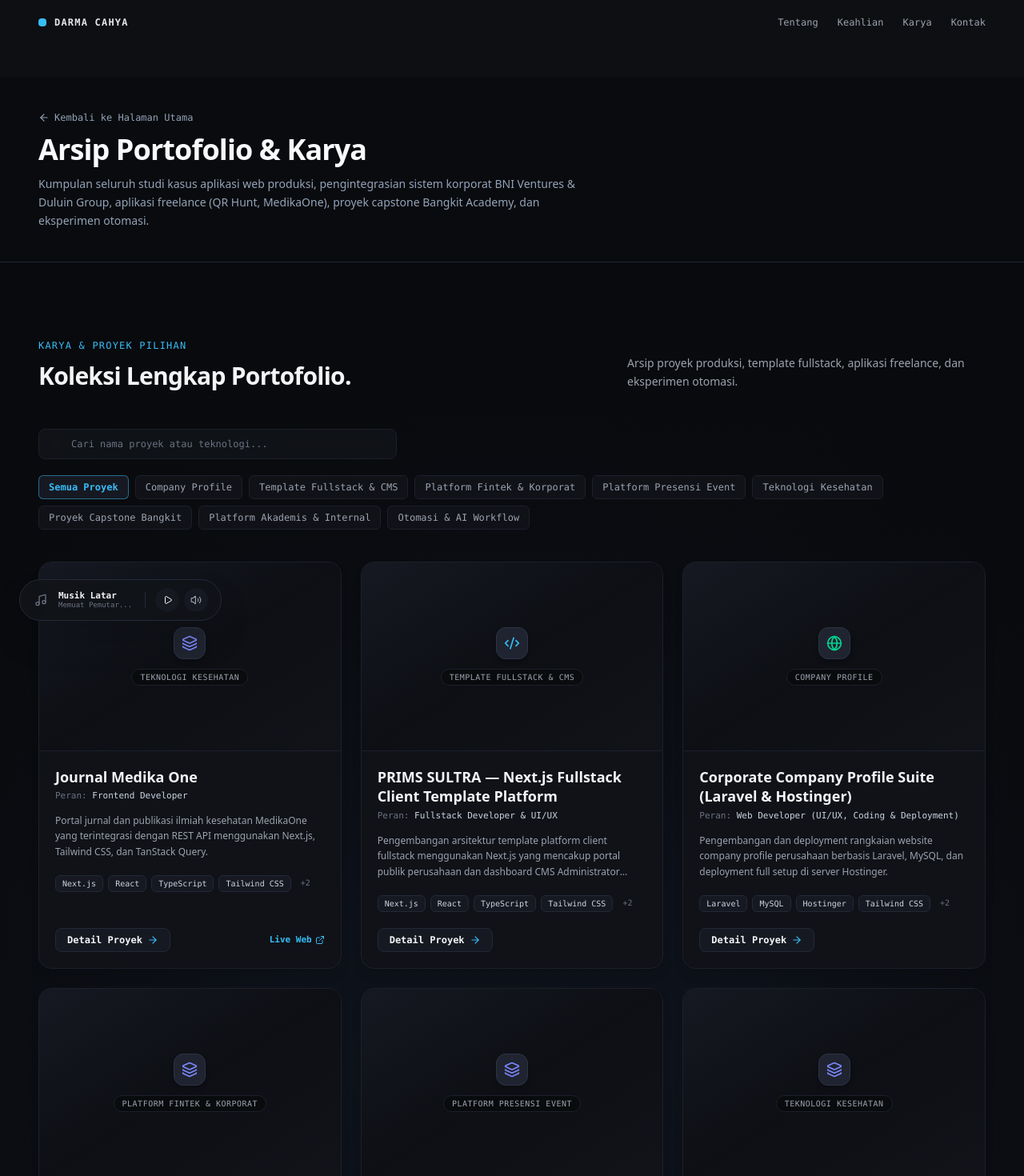
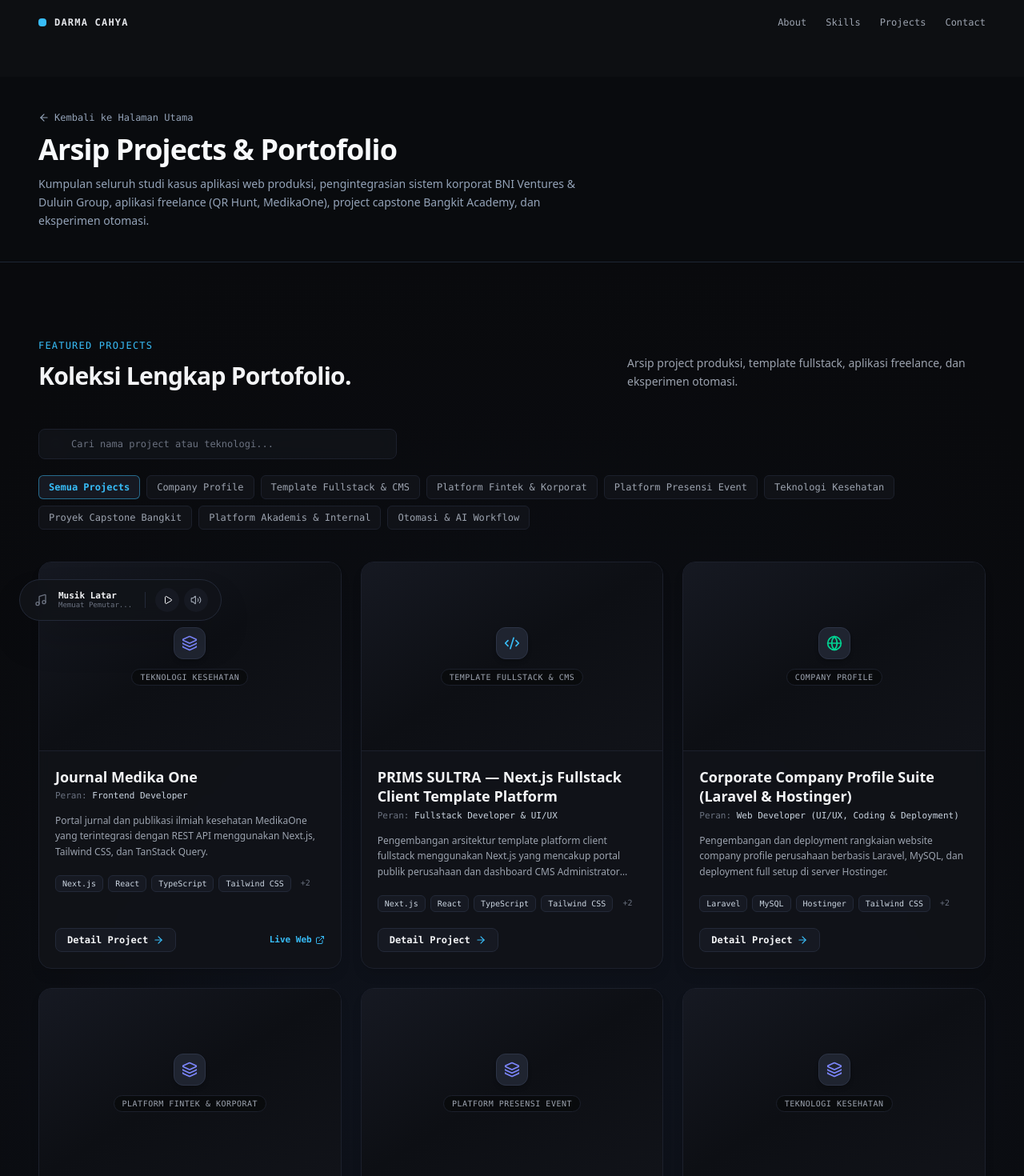
Before and after one commit to DarmaCahya/portofolio-website, a Next.js app: page /projects in a window 1280 px wide. Shown: the top 1470 px of the page at 80% size. Built offline with nearby package versions, Linux system fonts and the light colour scheme.

Commit message:
feat: add core portfolio website components and pages

```diff
--- a/src/app/projects/page.tsx
+++ b/src/app/projects/page.tsx
@@ -6,8 +6,8 @@ import Link from "next/link";
 import { ArrowLeft } from "lucide-react";
 
 export const metadata = {
-  title: "Arsip Karya & Proyek — Darma Cahya",
-  description: "Koleksi lengkap proyek pengembangan web, sistem korporat, aplikasi freelance, dan eksperimen antarmuka oleh Darma Cahya.",
+  title: "Arsip Projects & Portofolio — Darma Cahya",
+  description: "Koleksi lengkap project pengembangan web, sistem korporat, aplikasi freelance, dan eksperimen antarmuka oleh Darma Cahya.",
 };
 
 export default function ProjectsPage() {
@@ -26,10 +26,10 @@ export default function ProjectsPage() {
               <span>Kembali ke Halaman Utama</span>
             </Link>
             <h1 className="text-3xl sm:text-4xl font-bold tracking-tight text-[#f8fafc]">
-              Arsip Portofolio &amp; Karya
+              Arsip Projects &amp; Portofolio
             </h1>
             <p className="text-sm text-[#94a3b8] max-w-2xl font-sans leading-relaxed">
-              Kumpulan seluruh studi kasus aplikasi web produksi, pengintegrasian sistem korporat BNI Ventures &amp; Duluin Group, aplikasi freelance (QR Hunt, MedikaOne), proyek capstone Bangkit Academy, dan eksperimen otomasi.
+              Kumpulan seluruh studi kasus aplikasi web produksi, pengintegrasian sistem korporat BNI Ventures &amp; Duluin Group, aplikasi freelance (QR Hunt, MedikaOne), project capstone Bangkit Academy, dan eksperimen otomasi.
             </p>
           </div>
         </div>
--- a/src/components/AboutSection.tsx
+++ b/src/components/AboutSection.tsx
@@ -11,7 +11,7 @@ export default function AboutSection() {
 
         {/* Section Label */}
         <div className="flex items-center gap-2 mb-3 text-xs font-mono tracking-widest uppercase text-[#38bdf8]">
-          <span>Tentang Saya</span>
+          <span>About Me</span>
         </div>
 
         <div className="grid grid-cols-1 lg:grid-cols-12 gap-10 lg:gap-14 items-start">
--- a/src/components/ContactSection.tsx
+++ b/src/components/ContactSection.tsx
@@ -17,7 +17,7 @@ export default function ContactSection() {
           <div className="space-y-4 max-w-2xl mx-auto">
             <div className="inline-flex items-center gap-2 px-3 py-1 rounded-full bg-[#161922] border border-[#232938] text-xs font-mono text-[#38bdf8]">
               <Icon icon="lucide:message-square" className="w-3.5 h-3.5" />
-              <span>Kontak &amp; Diskusi</span>
+              <span>Contact &amp; Discussion</span>
             </div>
 
             <h2 className="text-3xl sm:text-4xl lg:text-5xl font-bold tracking-tight text-[#f3f4f6]">
@@ -25,7 +25,7 @@ export default function ContactSection() {
             </h2>
 
             <p className="text-sm sm:text-base text-[#9ca3af] leading-relaxed font-sans">
-              Tertarik berdiskusi tentang proyek pengembangan frontend, pembuatan website company profile, atau integrasi API? Saya selalu terbuka untuk komunikasi profesional.
+              Tertarik berdiskusi tentang project pengembangan frontend, pembuatan website company profile, atau integrasi API? Saya selalu terbuka untuk komunikasi profesional.
             </p>
           </div>
 
--- a/src/components/HeroSection.tsx
+++ b/src/components/HeroSection.tsx
@@ -144,7 +144,7 @@ export default function HeroSection() {
                 href="/#projects"
                 className="inline-flex items-center gap-2 px-5 py-2.5 rounded-lg bg-[#38bdf8] hover:bg-[#7dd3fc] text-[#090a0d] font-semibold text-xs font-mono transition-all shadow-lg hover:shadow-cyan-500/20"
               >
-                <span>Lihat Karya &amp; Proyek</span>
+                <span>Lihat Projects</span>
                 <Icon icon="lucide:arrow-down-right" className="w-4 h-4" />
               </a>
 
@@ -153,7 +153,7 @@ export default function HeroSection() {
                 className="inline-flex items-center gap-2 px-5 py-2.5 rounded-lg bg-[#090a0d]/80 hover:bg-[#161922] text-[#e5e7eb] border border-[#262c3d] text-xs font-mono transition-colors backdrop-blur-sm"
               >
                 <Icon icon="lucide:mail" className="w-4 h-4 text-[#9ca3af]" />
-                <span>Kontak &amp; Email</span>
+                <span>Contact &amp; Email</span>
               </a>
             </div>
 
--- a/src/components/Navbar.tsx
+++ b/src/components/Navbar.tsx
@@ -6,10 +6,10 @@ import { Icon } from "@iconify/react";
 import { PERSONAL_INFO } from "@/data/portfolio";
 
 const NAV_LINKS = [
-  { label: "Tentang", href: "/#about" },
-  { label: "Keahlian", href: "/#skills" },
-  { label: "Karya", href: "/#projects" },
-  { label: "Kontak", href: "/#contact" },
+  { label: "About", href: "/#about" },
+  { label: "Skills", href: "/#skills" },
+  { label: "Projects", href: "/#projects" },
+  { label: "Contact", href: "/#contact" },
 ];
 
 export default function Navbar() {
--- a/src/components/ProjectsSection.tsx
+++ b/src/components/ProjectsSection.tsx
@@ -49,16 +49,16 @@ export default function ProjectsSection({ isHomePage = true }: ProjectsSectionPr
         <div className="flex flex-col md:flex-row md:items-end justify-between mb-12 gap-4">
           <div>
             <div className="flex items-center gap-2 mb-3 text-xs font-mono tracking-widest uppercase text-[#38bdf8]">
-              <span>Karya &amp; Proyek Pilihan</span>
+              <span>Featured Projects</span>
             </div>
             <h2 className="text-2xl sm:text-3xl font-bold tracking-tight text-[#f3f4f6]">
-              {isHomePage ? "Proyek Terpilih." : "Koleksi Lengkap Portofolio."}
+              {isHomePage ? "Projects Terpilih." : "Koleksi Lengkap Portofolio."}
             </h2>
           </div>
           <p className="text-sm text-[#9ca3af] max-w-md font-sans leading-relaxed">
             {isHomePage
               ? "Studi kasus aplikasi web produksi, website company profile, template Next.js fullstack, dan pengintegrasian API."
-              : "Arsip proyek produksi, template fullstack, aplikasi freelance, dan eksperimen otomasi."}
+              : "Arsip project produksi, template fullstack, aplikasi freelance, dan eksperimen otomasi."}
           </p>
         </div>
 
@@ -69,7 +69,7 @@ export default function ProjectsSection({ isHomePage = true }: ProjectsSectionPr
               <Search className="w-4 h-4 text-[#6b7280] absolute left-3.5 top-1/2 -translate-y-1/2" />
               <input
                 type="text"
-                placeholder="Cari nama proyek atau teknologi..."
+                placeholder="Cari nama project atau teknologi..."
                 value={searchQuery}
                 onChange={(e) => setSearchQuery(e.target.value)}
                 className="w-full pl-10 pr-4 py-2.5 rounded-lg bg-[#111319]/90 border border-[#1c202c] backdrop-blur-sm text-xs font-mono text-[#e5e7eb] placeholder-[#6b7280] focus:outline-none focus:border-[#38bdf8] transition-colors"
@@ -88,7 +88,7 @@ export default function ProjectsSection({ isHomePage = true }: ProjectsSectionPr
                       : "bg-[#111319]/90 text-[#9ca3af] border-[#1c202c] hover:text-white"
                   }`}
                 >
-                  {cat === "All" ? "Semua Proyek" : cat}
+                  {cat === "All" ? "Semua Projects" : cat}
                 </button>
               ))}
             </div>
@@ -163,7 +163,7 @@ export default function ProjectsSection({ isHomePage = true }: ProjectsSectionPr
                   href={`/projects/${project.id}`}
                   className="inline-flex items-center gap-1.5 px-3.5 py-1.5 rounded-lg bg-[#161922] border border-[#232938] text-[#f3f4f6] hover:text-[#38bdf8] hover:border-[#38bdf8]/40 font-semibold transition-colors"
                 >
-                  <span>Detail Proyek</span>
+                  <span>Detail Project</span>
                   <ArrowRight className="w-3.5 h-3.5 text-[#38bdf8]" />
                 </Link>
 
@@ -190,7 +190,7 @@ export default function ProjectsSection({ isHomePage = true }: ProjectsSectionPr
               href="/projects"
               className="inline-flex items-center gap-2.5 px-6 py-3 rounded-xl bg-[#161922] text-[#f3f4f6] border border-[#262c3d] hover:border-[#38bdf8]/50 font-mono text-xs uppercase tracking-wider transition-all shadow-md"
             >
-              <span>Buka Seluruh Arsip Portofolio ({PROJECTS.length})</span>
+              <span>Buka Seluruh Arsip Projects ({PROJECTS.length})</span>
               <ArrowRight className="w-4 h-4 text-[#38bdf8]" />
             </Link>
           </div>
--- a/src/components/TechStackSection.tsx
+++ b/src/components/TechStackSection.tsx
@@ -54,10 +54,10 @@ export default function TechStackSection() {
         <div className="flex flex-col md:flex-row md:items-end justify-between gap-4">
           <div>
             <div className="flex items-center gap-2 mb-3 text-xs font-mono tracking-widest uppercase text-[#38bdf8]">
-              <span>Keahlian &amp; Tools</span>
+              <span>Skills &amp; Tools</span>
             </div>
             <h2 className="text-2xl sm:text-3xl font-bold tracking-tight text-[#f3f4f6]">
-              Teknologi &amp; Toolkit.
+              Tech Stack &amp; Toolkit.
             </h2>
           </div>
           <p className="text-sm text-[#9ca3af] max-w-md font-sans leading-relaxed">
```
Also changed, not shown: src/app/projects/[id]/page.tsx (+4 -4 lines).
